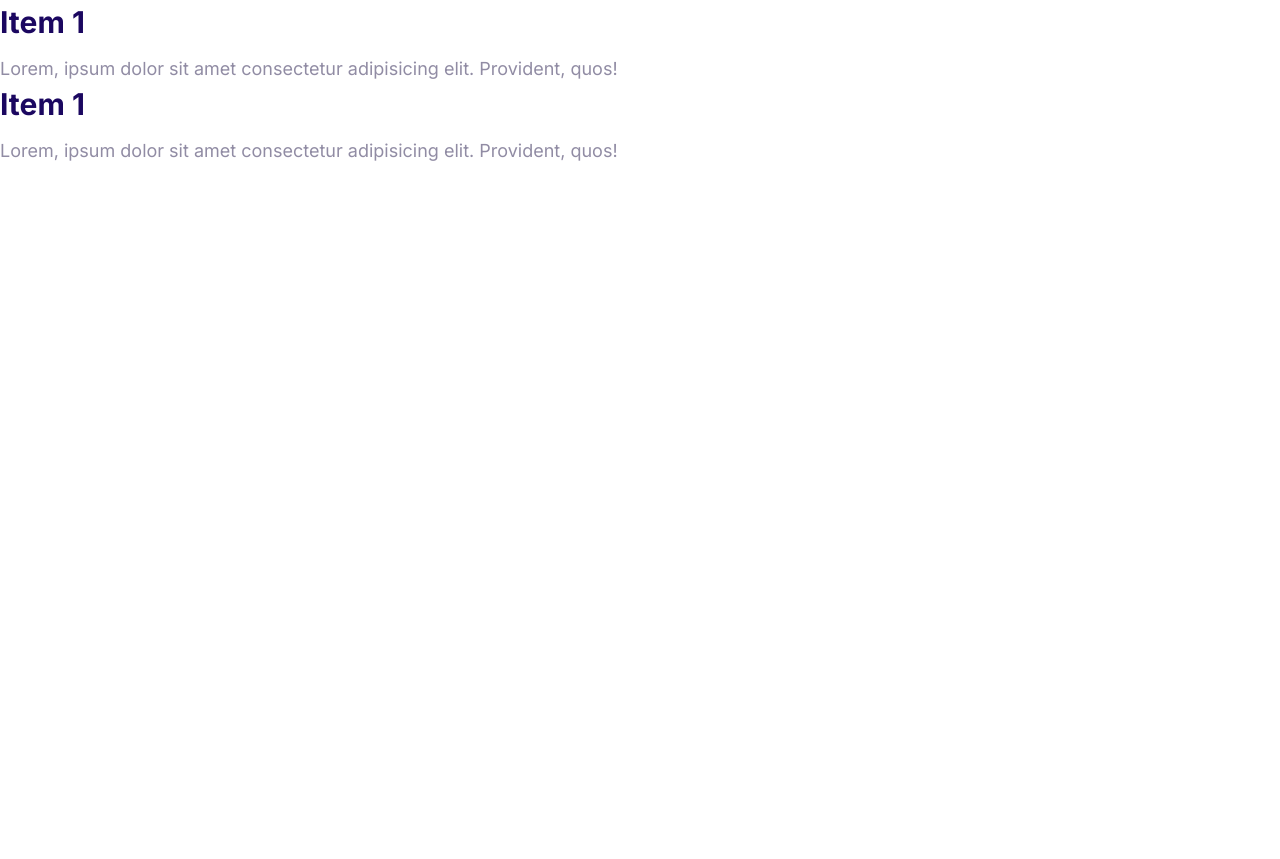
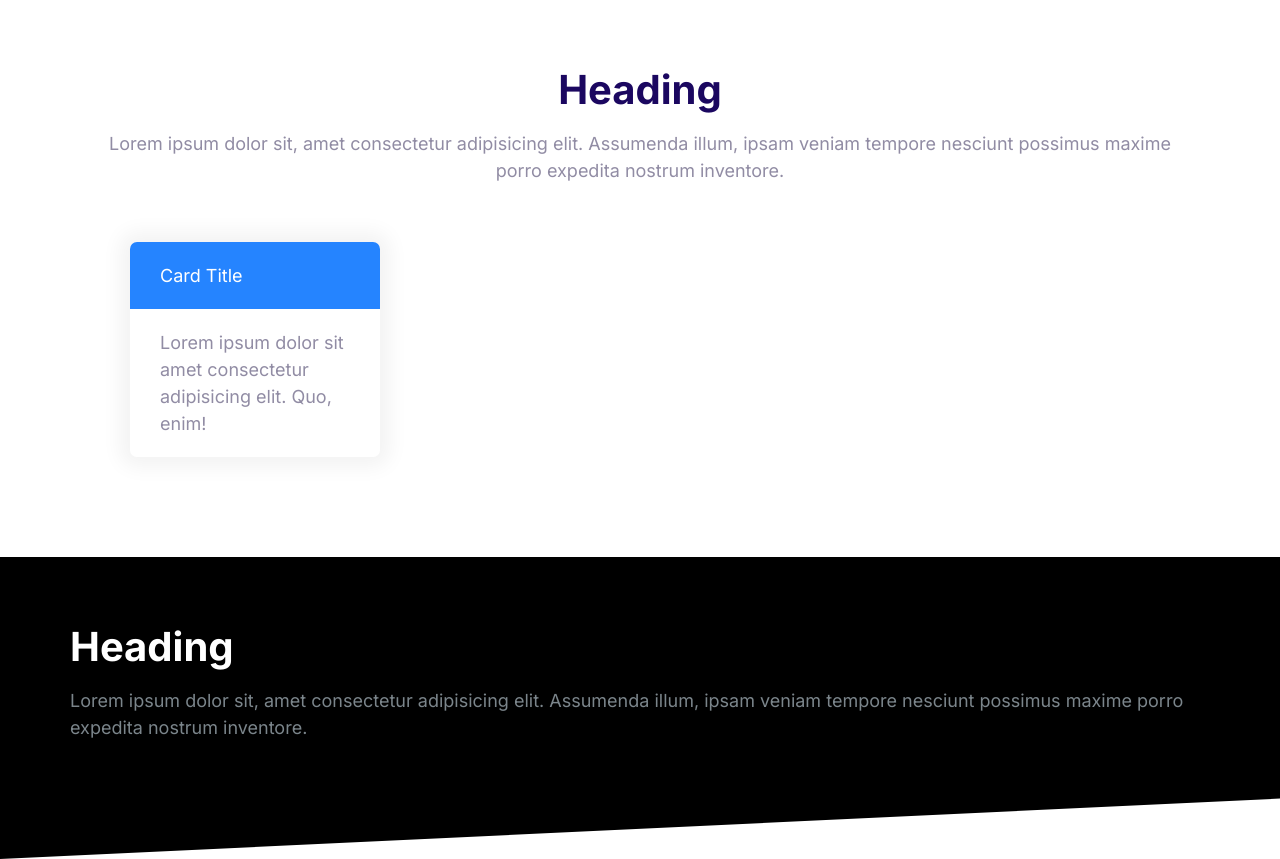
Before and after one commit to Firebot-666/WebProject, a plain HTML site: page index.html in a window 1280 px wide. Before the commit the page ends 800 px from the top, so only its background shows below. Drawn offline with Linux system fonts and the light colour scheme.

Commit message:
Build the block component.

```diff
--- a/css/styles.css
+++ b/css/styles.css
@@ -570,3 +570,41 @@ a {
   max-height: 100%;
   opacity: 1;
 }
+
+/* Blocks */
+.block {
+  --padding-vertical: 6rem;
+  padding: var(--padding-vertical) 2rem;
+}
+
+.block__header {
+  text-align: center;
+}
+
+.block__heading {
+  margin-top: 0;
+}
+
+.block--dark {
+  background: #000;
+  color: #7b858b;
+}
+
+.block--dark .block__heading {
+  color: #fff;
+}
+
+.block--skewed-right {
+  padding-bottom: calc(var(--padding-vertical) + 4rem);
+  clip-path: polygon(0% 0%, 100% 0%, 100% 100%, 0% 80%);
+}
+
+.block--skewed-left {
+  padding-bottom: calc(var(--padding-vertical) + 4rem);
+  clip-path: polygon(0% 0%, 100% 0%, 100% 80%, 0% 100%);
+}
+
+.container {
+  max-width: 1140px;
+  margin: 0 auto;
+}
--- a/index.html
+++ b/index.html
@@ -14,30 +14,34 @@
     <link rel="stylesheet" href="css/styles.css" />
   </head>
   <body>
-    <div class="collapsible collapsible--expanded">
-      <header class="collapsible__header">
-        <h2 class="collapsible__heading">Item 1</h2>
-        <svg class="icon icon--white collapsible__chevron">
-          <use xlink:href="images/sprite.svg#chevron"></use>
-        </svg>
+    <section class="block container">
+      <header class="block__header">
+        <h2 class="block__heading">Heading</h2>
+        <p>
+          Lorem ipsum dolor sit, amet consectetur adipisicing elit. Assumenda
+          illum, ipsam veniam tempore nesciunt possimus maxime porro expedita
+          nostrum inventore.
+        </p>
       </header>
-      <div class="collapsible__content">
-        Lorem, ipsum dolor sit amet consectetur adipisicing elit. Provident,
-        quos!
+      <div style="width: 30%; padding: 4rem">
+        <div class="card card--primary">
+          <header class="card__header">Card Title</header>
+          <div class="card__body">
+            Lorem ipsum dolor sit amet consectetur adipisicing elit. Quo, enim!
+          </div>
+        </div>
       </div>
-    </div>
-    <div class="collapsible collapsible--expanded">
-      <header class="collapsible__header">
-        <h2 class="collapsible__heading">Item 1</h2>
-        <svg class="icon icon--white collapsible__chevron">
-          <use xlink:href="images/sprite.svg#chevron"></use>
-        </svg>
-      </header>
-      <div class="collapsible__content">
-        Lorem, ipsum dolor sit amet consectetur adipisicing elit. Provident,
-        quos!
+    </section>
+    <section class="block block--dark block--skewed-left">
+      <div class="container">
+        <h2 class="block__heading">Heading</h2>
+        <p>
+          Lorem ipsum dolor sit, amet consectetur adipisicing elit. Assumenda
+          illum, ipsam veniam tempore nesciunt possimus maxime porro expedita
+          nostrum inventore.
+        </p>
       </div>
-    </div>
+    </section>
     <script src="js/main.js"></script>
   </body>
 </html>
```
Also changed, not shown: components/blocks.html (added, +28 -0 lines).
